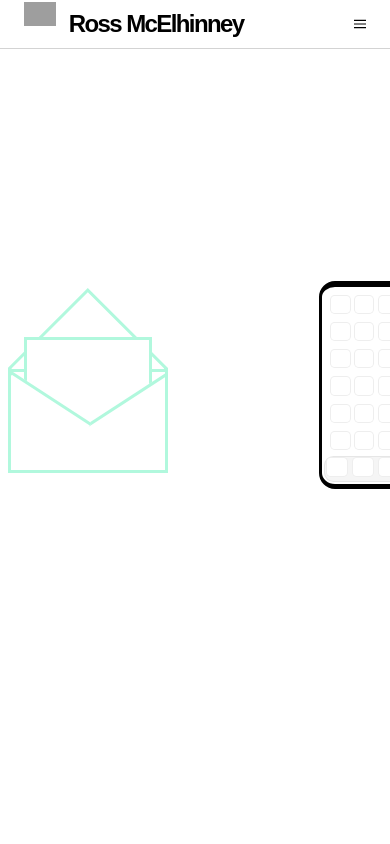
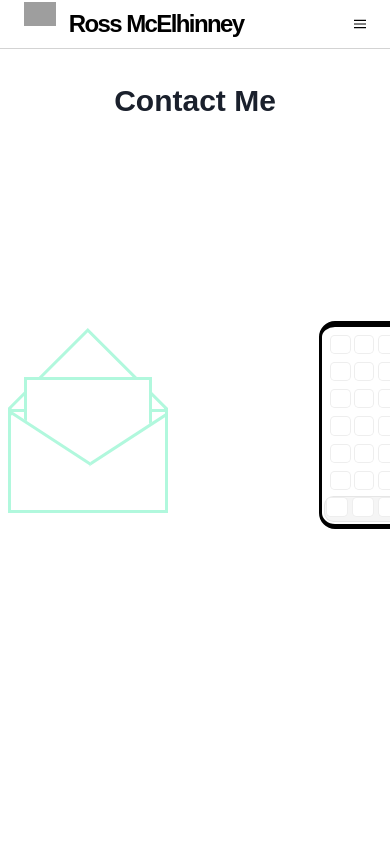
Before and after one commit to rossmcel/ross-mcelhinney-website, a React (Create React App) app: page /Contact in a window 390 px wide. Shown: the top 844 px of the page. Built offline with nearby package versions, Linux system fonts and the light colour scheme; grey boxes are pictures that could not be loaded.

Commit message:
Add Title to Contact Page and Update Phone Num

```diff
--- a/src/app/contact/contact.view.tsx
+++ b/src/app/contact/contact.view.tsx
@@ -1,12 +1,15 @@
 import React from "react";
-import { Box, Flex, Center } from "@chakra-ui/react";
+import { Box, Flex, Heading } from "@chakra-ui/react";
 import { AnimatedEmailIcon } from "../../shared/components/animated-email-icon";
 import { AnimatedPhoneIcon } from "../../shared/components/animated-phone-icon";
 import { AnimatedLinkedinIcon } from "../../shared/components/animated-linkedin-icon";
 
 export const ContactView: React.FC = () => {
   return (
-    <Box overflow="hidden" minH="130rem" mt="2rem">
+    <Box overflow="hidden" minH="50rem" mt="2rem">
+      <Heading size="xl" mb="3rem" textAlign="center">
+        Contact Me
+      </Heading>
       <Flex
         direction="row"
         mt="5rem"
--- a/src/shared/components/animated-phone-icon/animatedPhoneIcon.view.tsx
+++ b/src/shared/components/animated-phone-icon/animatedPhoneIcon.view.tsx
@@ -62,7 +62,7 @@ export const AnimatedPhoneIconView: React.FC = () => {
             height: "13rem",
           }}
         >
-          <Heading fontSize="1.8rem">087 714 5473</Heading>
+          <Heading fontSize="1.8rem">+353 87 714 5473</Heading>
         </animated.div>
         <animated.div
           style={{
```
